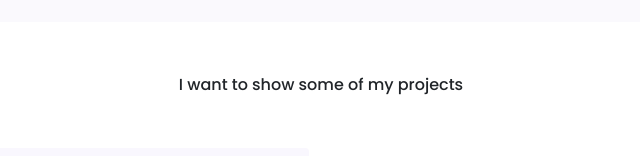
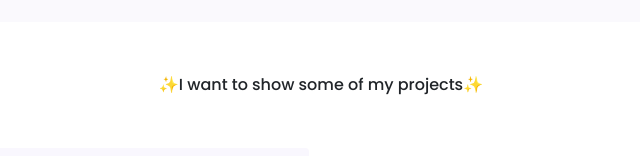
Before and after one commit to AnniLix/portfolio-project, a plain HTML site: page index.html in a window 1280 px wide. Shown: the part 644-800 px from the top of the page, 319-959 px from the left. Drawn offline with nearby package versions, Linux system fonts and the light colour scheme; a web font is replaced by a local one.

Commit message:
Added emoji

```diff
--- a/index.html
+++ b/index.html
@@ -53,7 +53,7 @@
     </div>
   </div>
   <p class="text-center m-5">
-    I want to show some of my projects
+    ✨I want to show some of my projects✨
   </p>
   <div class="container">
     <div class="row mb-5">
```
